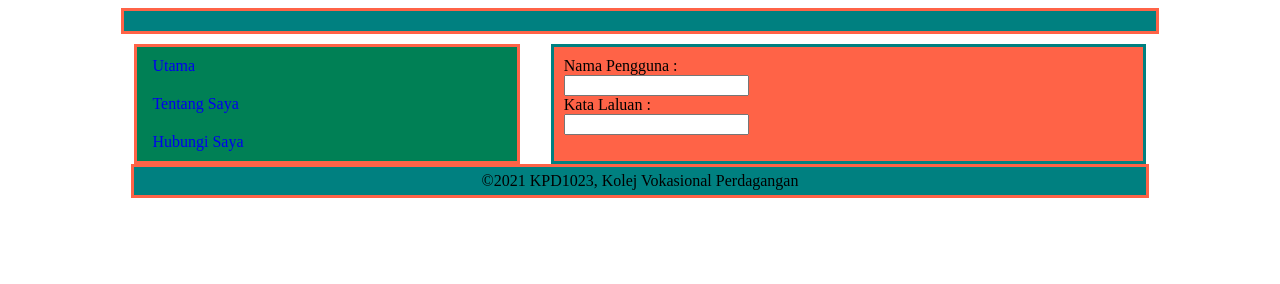
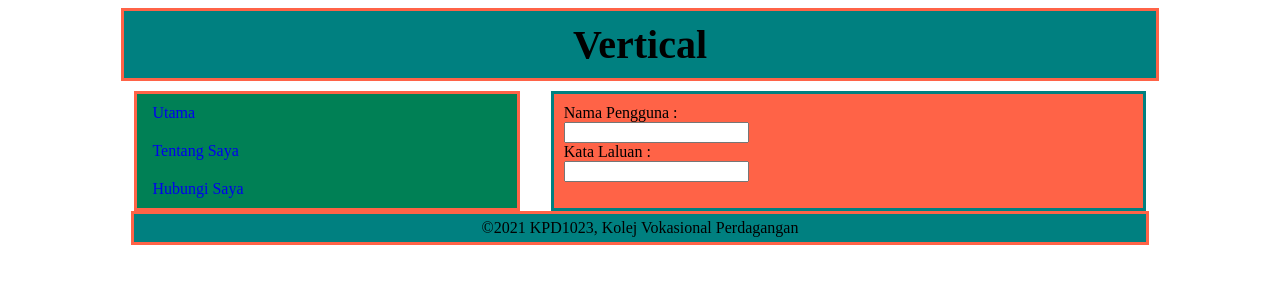
Before and after one commit to rednfar/KPD1023_CSS, a plain HTML site: page vertical.html in a window 1280 px wide. Drawn offline with Linux system fonts and the light colour scheme.

Commit message:
Update vertical.html

```diff
--- a/vertical.html
+++ b/vertical.html
@@ -73,6 +73,7 @@
   <body>
     <!-- Header -->
     <div class="header">
+      Vertical
     </div>
 
    <div class="vertical">
```
